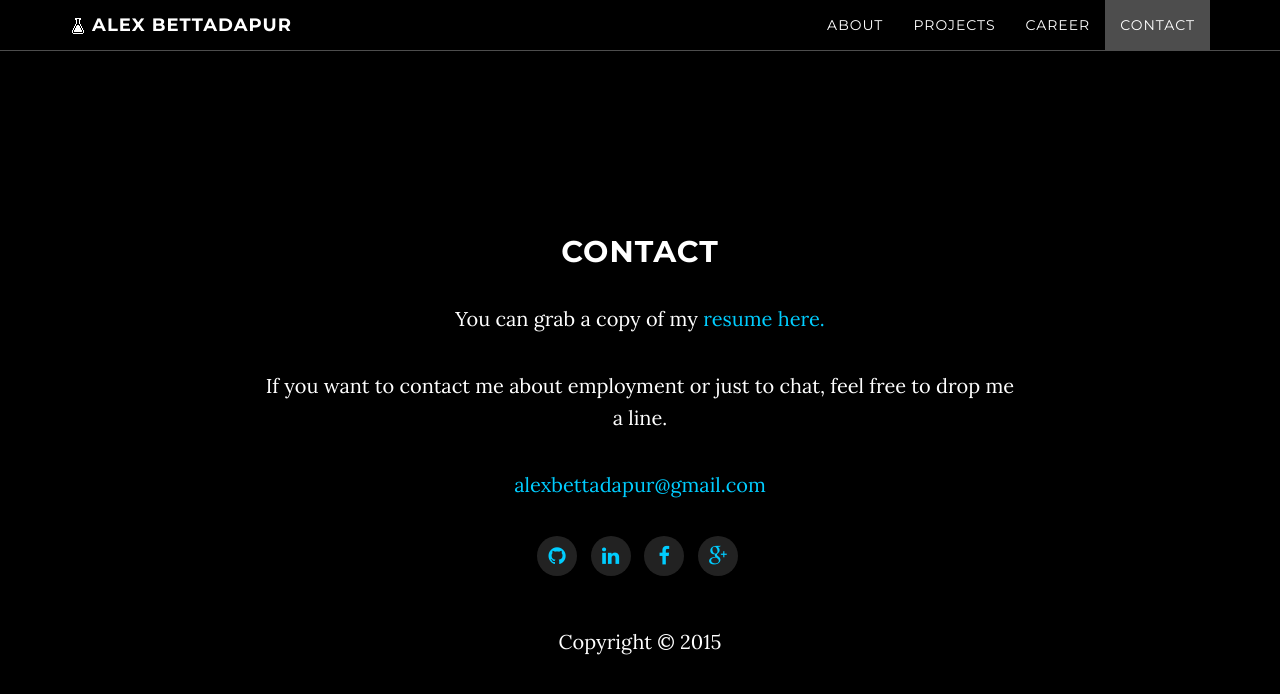
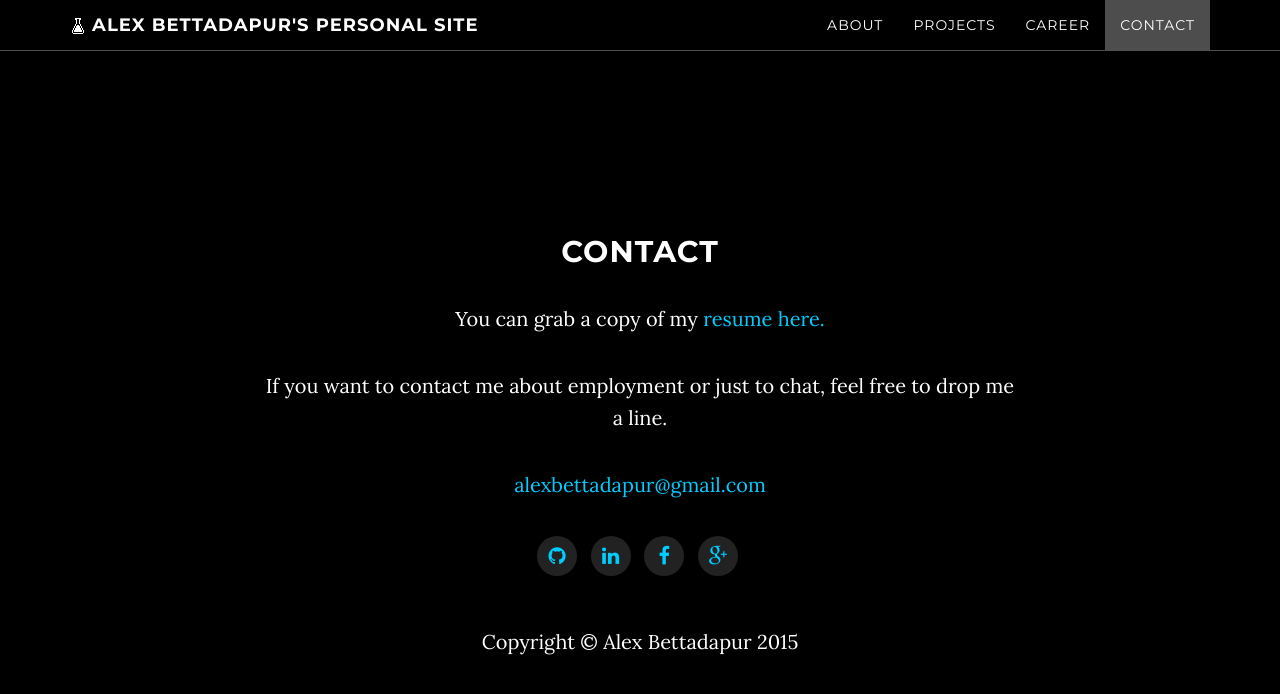
Before and after one commit to abettadapur/abettadapur.github.io, a Jekyll site: the page built from index.html, in a window 1280 px wide and 900 px high, scrolled down 6247 px. Shown: the top 694 px of the window. Built offline with Jekyll 4.4.1, drawn with Linux system fonts in a browser that asks for light colours; comment, search, counter and statistics services are not loaded; part of the change alters nothing that is shown.

Commit message:
Update _config.yml
Updating meta tags

```diff
--- a/_config.yml
+++ b/_config.yml
@@ -1,9 +1,10 @@
 # Site settings
 
 url: "http://alexbettadapur.com"
-title: "Alex Bettadapur"
-description: "Personal website for Alex Bettadapur. Come on in!"
-keywords: "alex, bettadapur, Rackspace, Georgia Tech, gatech, Cirrity, Microsoft"
+title: "Alex Bettadapur's Personal Site"
+author: "Alex Bettadapur"
+description: "Fourth year computer scientist from Georgia Tech. Soon to be starting at Microsoft in Redmond this Spring"
+keywords: "alex, bettadapur, alex bettadapur, Alex Bettadapur, Technology, Computer Science, college grad, grad, Rackspace, Georgia Tech, gatech, Cirrity, Microsoft"
 favicon: "/img/favicon.ico"
 black-favicon: "/img/black-lab-glass.ico"
 google-tracking-id: "UA-66892574-1"
```
